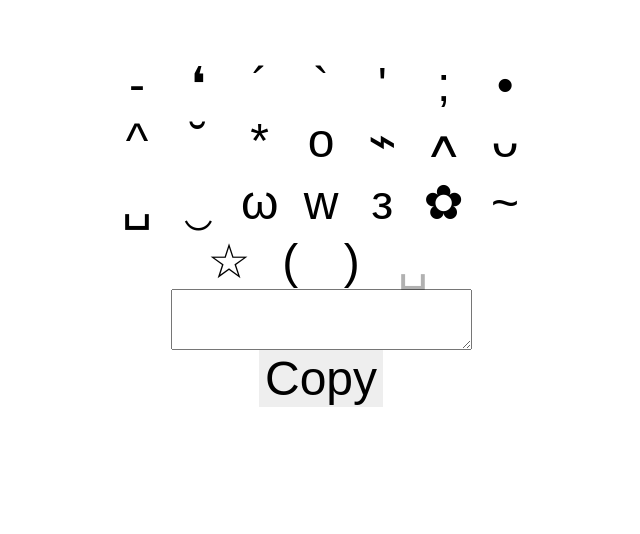
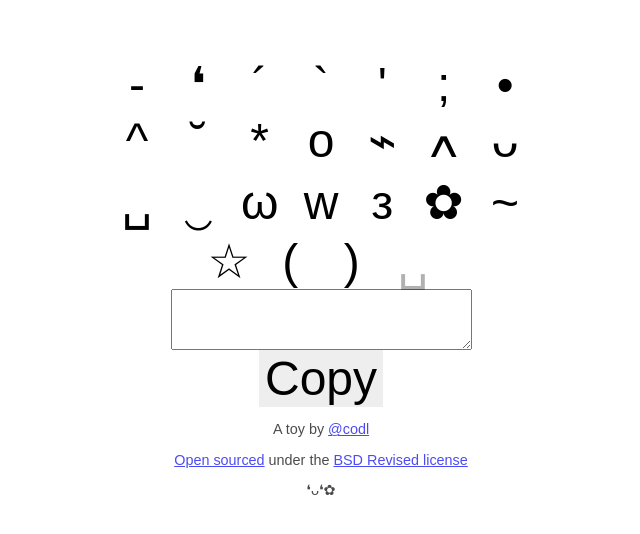
Before and after one commit to codl/kao, a plain HTML site: page index.html in a window 1280 px wide. Shown: the whole page, without its empty margins (319-959 px from the left). Drawn offline with Linux system fonts and the light colour scheme.

Commit message:
add license, github links

```diff
--- a/index.html
+++ b/index.html
@@ -37,6 +37,11 @@
         position: absolute;
         top: 0; left: 0; right: 0; bottom: 0;
     }
+
+    footer {
+        font-size: 0.3em;
+        opacity: 0.7;
+    }
 </style>
     <meta name="viewport" content="width=device-width, initial-scale=1">
     </head>
@@ -70,5 +75,10 @@
         </div>
         <textarea cols="10" rows="1"></textarea>
         <div><button>Copy</button></div>
+        <footer>
+            <p>A toy by <a href="https://twitter.com/codl">@codl</a></p>
+            <p><a href="https://github.com/codl/kao">Open sourced</a> under the <a href="https://github.com/codl/kao/blob/master/COPYING">BSD Revised license</a></p>
+            <p>❛ᴗ❛✿</p>
+        </footer>
     </body>
 </html>
```
Also changed, not shown: 1 other file.
